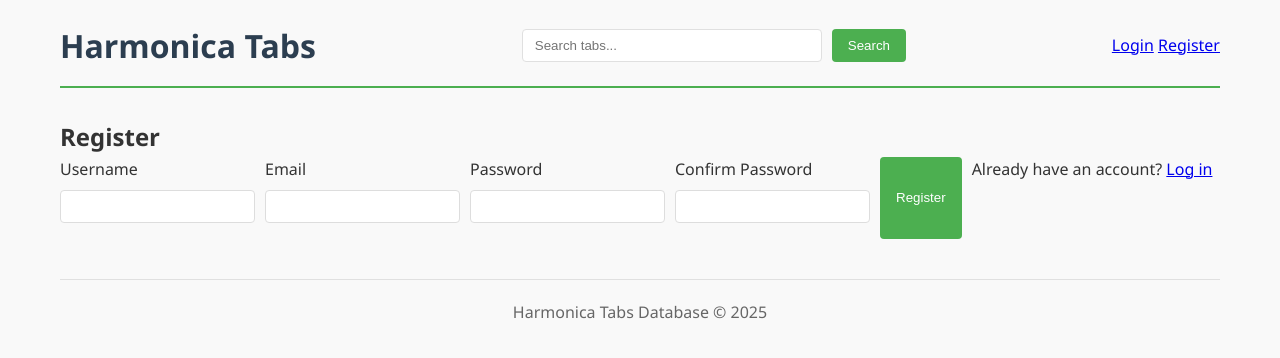
After one commit to mthsgrc/harmonica_project, a Flask app: page /auth/register in a window 1280 px wide. The commit adds this page. Shown: the top 358 px of the page. Run offline with Flask 3, Linux system fonts and the light colour scheme; some libraries are stand-ins or nearby versions.

Commit message:
Register user (viewer)

```diff
--- a/app/__init__.py
+++ b/app/__init__.py
@@ -22,7 +22,7 @@ def create_app(config_class=Config):
     db.init_app(app)
     login_manager.init_app(app)
     login_manager.login_view = 'auth.login'
-    csrf.init_app(app)  # Add this line
+    csrf.init_app(app)
 
 
     # Register blueprints
--- a/app/auth.py
+++ b/app/auth.py
@@ -2,6 +2,11 @@ from flask import Blueprint, render_template, redirect, url_for, flash, request
 from flask_login import login_user, logout_user, login_required, current_user
 from werkzeug.security import generate_password_hash, check_password_hash
 from .models import User
+from .forms import RegistrationForm
+from app import db
+import email_validator
+
+
 
 auth = Blueprint('auth', __name__)
 
@@ -23,3 +28,26 @@ def login():
 def logout():
     logout_user()
     return redirect(url_for('main.index'))
+
+
+@auth.route('/register', methods=['GET', 'POST'])
+def register():
+    if current_user.is_authenticated:
+        return redirect(url_for('main.index'))
+
+    form = RegistrationForm()
+
+    if form.validate_on_submit():
+        hashed_password = generate_password_hash(form.password.data)
+        user = User(
+            username=form.username.data,
+            email=form.email.data,
+            password_hash=hashed_password,
+            role='viewer'  # Default role
+        )
+        db.session.add(user)
+        db.session.commit()
+        flash('Your account has been created! You can now log in.', 'success')
+        return redirect(url_for('auth.login'))
+
+    return render_template('register.html', title='Register', form=form)
--- /dev/null
+++ b/app/forms.py
@@ -0,0 +1,41 @@
+from flask_wtf import FlaskForm
+from wtforms import StringField, PasswordField, SubmitField
+from wtforms.validators import DataRequired, Email, EqualTo, Length
+from wtforms.validators import ValidationError
+from app.models import User
+import re
+
+class RegistrationForm(FlaskForm):
+    username = StringField('Username',
+                           validators=[DataRequired(), Length(min=3, max=20)])
+    email = StringField('Email',
+                        validators=[DataRequired(), Email()])
+    password = PasswordField('Password',
+                             validators=[DataRequired(), Length(min=4)])
+    confirm_password = PasswordField('Confirm Password',
+                                     validators=[DataRequired(), EqualTo('password')])
+    submit = SubmitField('Register')
+
+    def validate_username(self, username):
+        user = User.query.filter_by(username=username.data).first()
+        if user:
+            raise ValidationError('That username is taken. Please choose a different one.')
+
+    def validate_email(self, email):
+        user = User.query.filter_by(email=email.data).first()
+        if user:
+            raise ValidationError('That email is already registered.')
+
+########   Add to RegistrationForm class  #######
+########  Add Password Strength Validation (Optional)   #######
+
+# def validate_password(self, password):
+#     # At least one digit
+#     if not re.search(r"\d", password.data):
+#         raise ValidationError('Password must contain at least one digit')
+#     # At least one uppercase letter
+#     if not re.search(r"[A-Z]", password.data):
+#         raise ValidationError('Password must contain at least one uppercase letter')
+#     # At least one special character
+#     if not re.search(r"[ !@#$%^&*()_+\-=\[\]{};':\"\\|,.<>\/?]", password.data):
+#         raise ValidationError('Password must contain at least one special character')
--- a/app/templates/base.html
+++ b/app/templates/base.html
@@ -19,13 +19,13 @@
 
         <div class="user-info">
             {% if current_user.is_authenticated %}
-
                 Hello {{ current_user.username }} ({{ current_user.role }})
                 <a href="{{ url_for('auth.logout') }}">Logout</a>
                 <a href="{{ url_for('main.favorites') }}">My Favorites</a>
                 <a href="{{ url_for('main.profile') }}">My Profile</a>
             {% else %}
                 <a href="{{ url_for('auth.login') }}">Login</a>
+                <a href="{{ url_for('auth.register') }}">Register</a>
             {% endif %}
         </div>
     </header>
--- /dev/null
+++ b/app/templates/register.html
@@ -0,0 +1,39 @@
+{% extends 'base.html' %}
+{% block content %}
+<h2>Register</h2>
+<form method="POST" action="{{ url_for('auth.register') }}">
+    {{ form.hidden_tag() }}
+    <div class="form-group">
+        {{ form.username.label }}
+        {{ form.username(class="form-control") }}
+        {% for error in form.username.errors %}
+            <small class="text-danger">{{ error }}</small>
+        {% endfor %}
+    </div>
+    <div class="form-group">
+        {{ form.email.label }}
+        {{ form.email(class="form-control") }}
+        {% for error in form.email.errors %}
+            <small class="text-danger">{{ error }}</small>
+        {% endfor %}
+    </div>
+    <div class="form-group">
+        {{ form.password.label }}
+        {{ form.password(class="form-control") }}
+        {% for error in form.password.errors %}
+            <small class="text-danger">{{ error }}</small>
+        {% endfor %}
+    </div>
+    <div class="form-group">
+        {{ form.confirm_password.label }}
+        {{ form.confirm_password(class="form-control") }}
+        {% for error in form.confirm_password.errors %}
+            <small class="text-danger">{{ error }}</small>
+        {% endfor %}
+    </div>
+    <button type="submit" class="btn btn-primary">Register</button>
+    <p class="mt-3">
+        Already have an account? <a href="{{ url_for('auth.login') }}">Log in</a>
+    </p>
+</form>
+{% endblock %}
```
